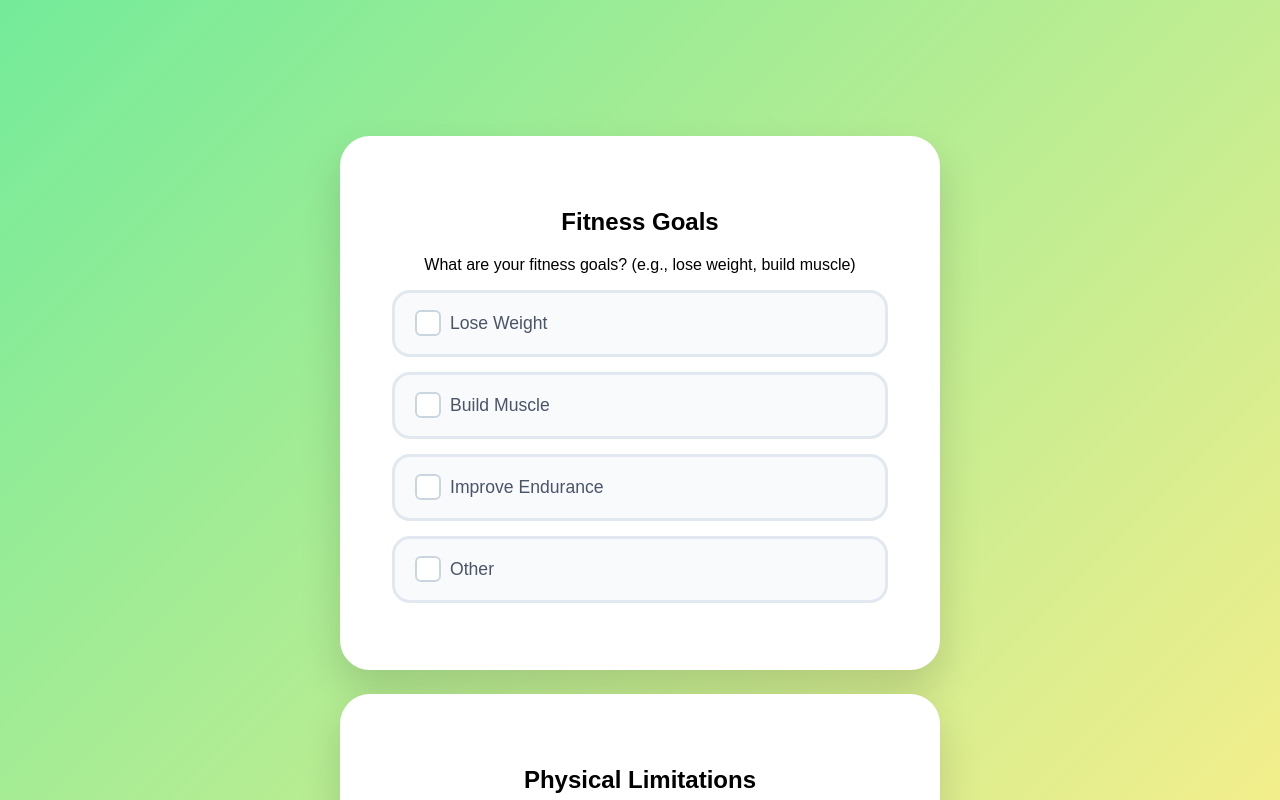
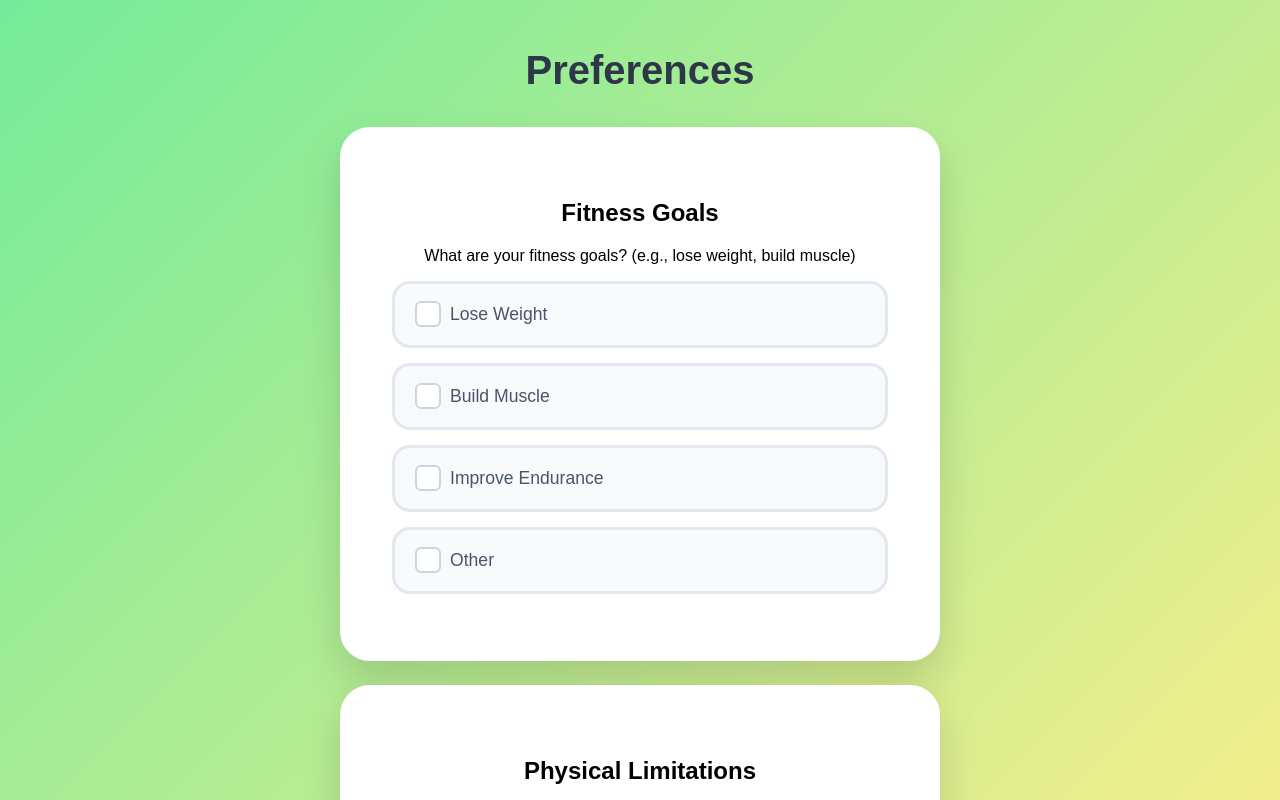
Before and after one commit to JennaFontana/BloomBuddy, a plain HTML site: page questionair.html in a window 1280 px wide. Shown: the top 800 px of the page. Drawn offline with Linux system fonts and the light colour scheme; no server answers; a web font is replaced by a local one.

Commit message:
Added page title

```diff
--- a/css/questionair.css
+++ b/css/questionair.css
@@ -29,7 +29,6 @@ body {
 h1 {
     color: #2d3748;
     font-size: 2.5rem;
-    text-shadow: 2px 2px 0px #f6ad55; /* Sunny drop shadow on text */
     margin-bottom: 10px;
 }
 
--- a/questionair.html
+++ b/questionair.html
@@ -1,7 +1,7 @@
 <!DOCTYPE html>
 <html>
     <head>
-        <title>BloomBuddy</title>
+        <title>Preferences</title>
 
         <link rel="preconnect" href="https://fonts.googleapis.com">
         <link rel="preconnect" href="https://fonts.gstatic.com" crossorigin>
@@ -17,7 +17,7 @@
         <script src="scripts/questionair.js" type="module"></script>
     </head>
     <body>
-        <div class="header" style="margin-top: 5rem;"></div>
+        <h1 style="font-size: 2.5rem; margin-top: 1rem;">Preferences</h1>
         <div class="container">
             <h2>Fitness Goals</h2>
             <p>What are your fitness goals? (e.g., lose weight, build muscle)</p>
```
